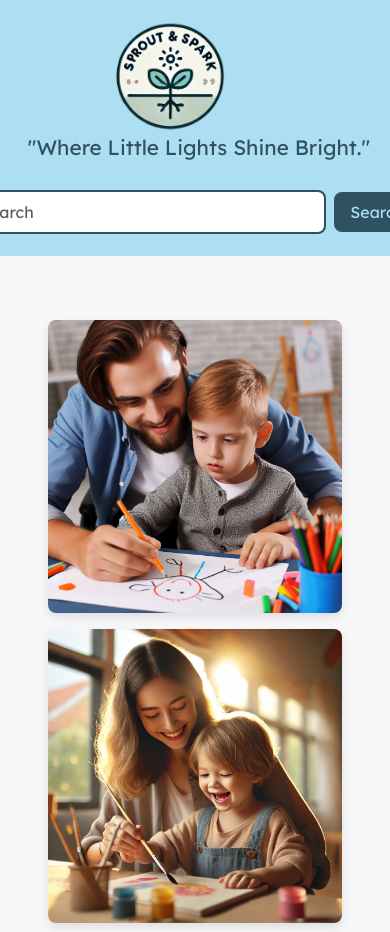
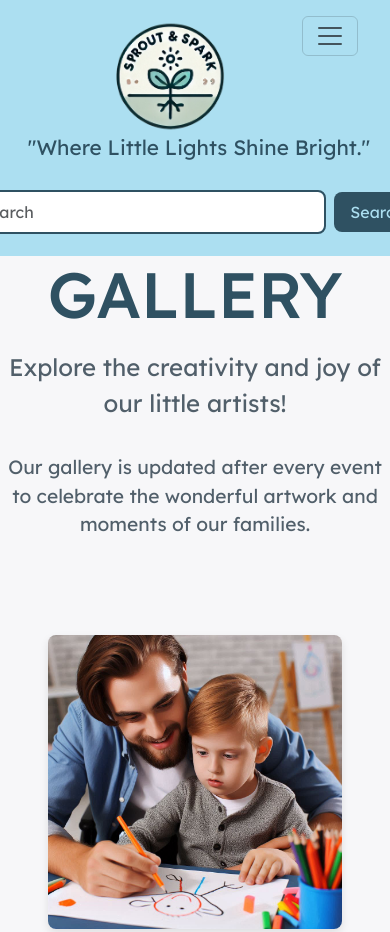
Before and after one commit to CtrlAltKismet/Sprout-and-Spark, a plain HTML site: page gallery.html in a window 390 px wide. Shown: the top 932 px of the page. Drawn offline with nearby package versions, Linux system fonts and the light colour scheme.

Commit message:
Fixed bug with hamburger icon not appearing in navbar on smaller screens.

```diff
--- a/assets/css/style.css
+++ b/assets/css/style.css
@@ -259,6 +259,28 @@
     transform: scale(1.05);
 }
 
+/* Gallery text styles */
+
+  #gallery-title {
+    font-size: 4rem; /* Adjusted using Dev tools */
+    color: var(--primary-color);
+    text-align: center;
+    margin-bottom: 1rem;
+  }
+
+  #gallery-text {
+    font-size: 1.5rem; /* Adjusted using Dev tools */
+    color: var(--accent-color);
+    text-align: center;
+    margin-bottom: 2rem;
+  }
+
+  #gallery-subtext {
+    font-size: 1.2rem; /* Adjusted using Dev tools */
+    color: var(--accent-color);
+    text-align: center;
+    margin-bottom: 2rem;
+  }
 
   /* Footer Styles */
 
@@ -397,6 +419,17 @@
       flex-shrink: 0;
   }
 
+/* Hamburger icon fix for mobile devices and smaller ipads */
+
+    @media screen and (max-width: 991px) {
+      #navbar-button {
+        display: block;
+        position: fixed;
+        top: 1rem;
+        right: 2rem;
+        z-index: 999;
+      }
+    }
 
 /* CSS to fix searchbar overlapping navbar items on landscape ipads */
 
@@ -409,7 +442,7 @@
     max-width: 600px;
     margin: 1rem auto 0 auto;
     text-align: center;
-    flex: none !important; /* stop it from being treated like a flex item */
+    flex: none !important; /* prevent flex-grow */
     order: 3;
   }
 
@@ -541,4 +574,5 @@
     max-width: 100% !important;
     display: block !important;
   }
+
 }
--- a/gallery.html
+++ b/gallery.html
@@ -63,6 +63,14 @@
     </nav>
     <body>
 
+    <!-- Header section with title and subtitle -->
+     <header class="gallery-header">
+      <div class="header-content">
+        <h1 class="text-center" id="gallery-title">Gallery</h1>
+        <p class="text-center" id="gallery-text">Explore the creativity and joy of our little artists!</p>
+        <p class="text-center" id="gallery-subtext">Our gallery is updated after every event to celebrate the wonderful artwork and moments of our families.</p>
+      </div>
+
     <!-- Image gallery section -->
     <section class="gallery-section">
       <div class="gallery-container">
```
